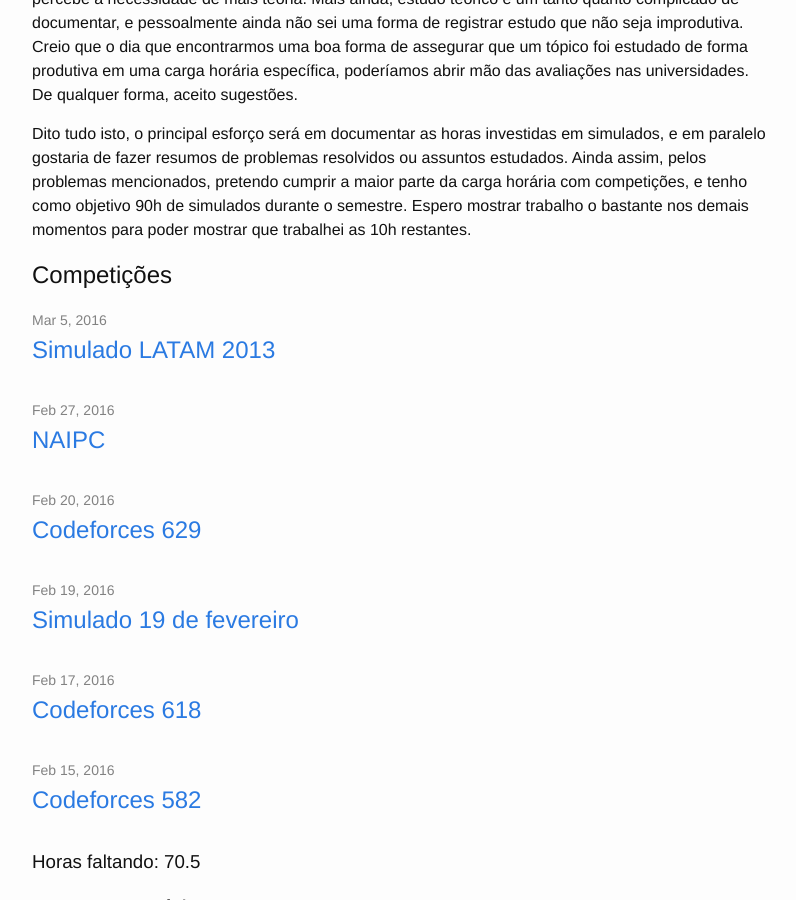
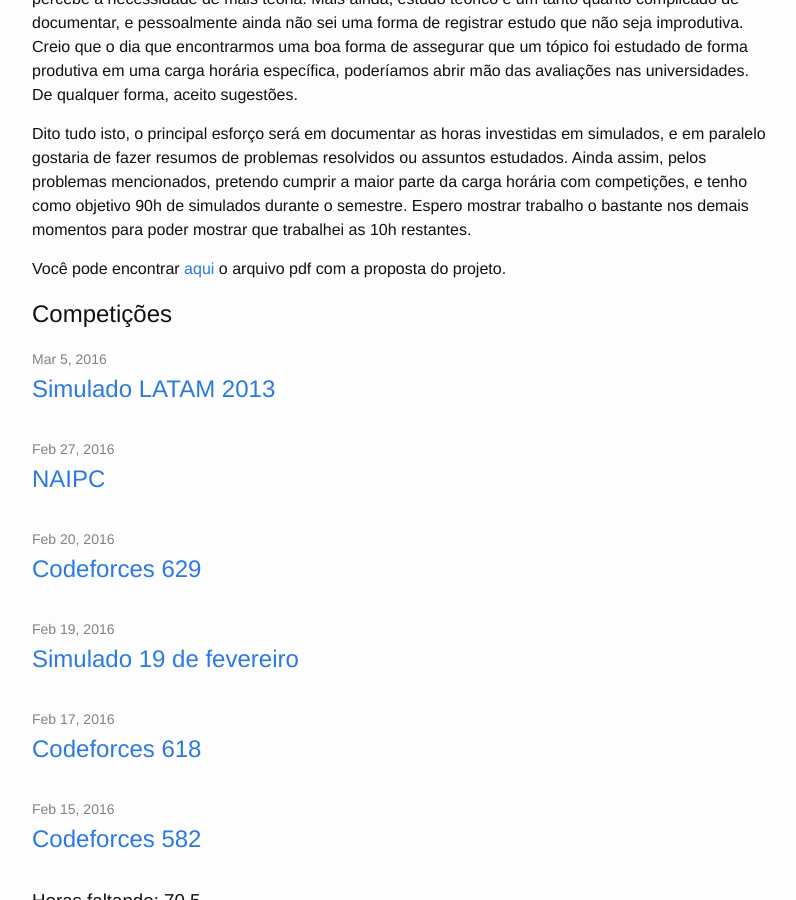
Before and after one commit to nathanPro/mac0214, a Jekyll site: the page built from index.html, in a window 1280 px wide and 900 px high, scrolled down 333 px. Shown: the whole window, without its empty margins (238-1034 px from the left). Built offline with Jekyll 4.4.1, drawn with Linux system fonts in a browser that asks for light colours.

Commit message:
Documentando

```diff
--- a/index.html
+++ b/index.html
@@ -22,6 +22,10 @@ sum : 0
     Dito tudo isto, o principal esforço será em documentar as horas investidas em simulados, e em paralelo gostaria de fazer resumos de problemas resolvidos ou assuntos estudados. Ainda assim, pelos problemas mencionados, pretendo cumprir a maior parte da carga horária com competições, e tenho como objetivo 90h de simulados durante o semestre. Espero mostrar trabalho o bastante nos demais momentos para poder mostrar que trabalhei as 10h restantes.
   </p>
 
+  <p>
+    Você pode encontrar <a href="{{site.url}}/project/main.pdf">aqui</a> o arquivo pdf com a proposta do projeto.
+  </p>
+
 
   <h2> Competições </h2>
   <ul class="post-list">
```
Also changed, not shown: 2 other files.
